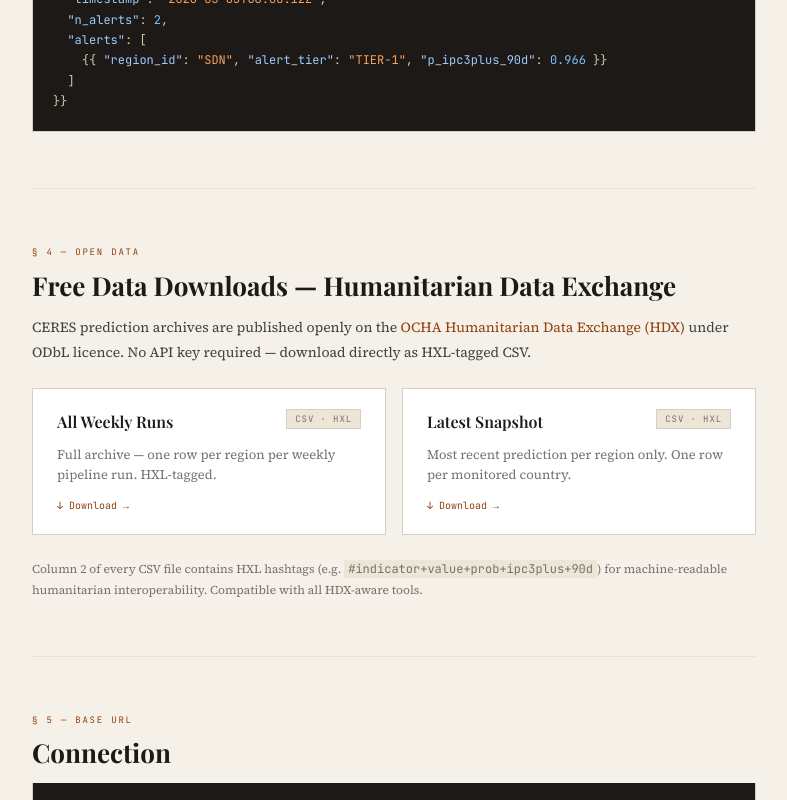
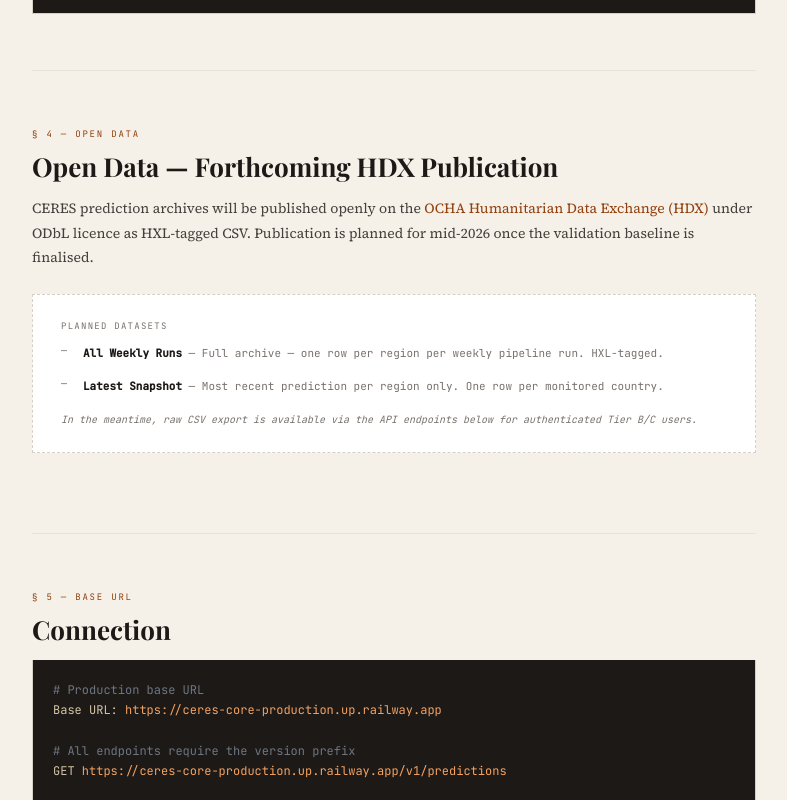
Before and after one commit to northflowlabs/ceres, a Next.js app: page /api-access in a window 1280 px wide. Shown: the part 2879-3679 px from the top of the page, without its empty margins (394-1181 px from the left). Built offline with nearby package versions, Linux system fonts and the light colour scheme.

Commit message:
fix: alerts grid 2-col layout, replace broken HDX section with honest forthcoming copy

```diff
--- a/src/app/api-access/page.tsx
+++ b/src/app/api-access/page.tsx
@@ -543,7 +543,7 @@ export default function ApiAccessPage() {
             <p style={pStyle}>
               CERES delivers intelligence through three channels depending on your tier:
             </p>
-            <div className="alerts-grid" style={{ display: "grid", gridTemplateColumns: "1fr 1fr 1fr", gap: 1, background: "var(--border)", border: "1px solid var(--border)", margin: "20px 0 24px" }}>
+            <div className="alerts-grid" style={{ display: "grid", gridTemplateColumns: "1fr 1fr", gap: 1, background: "var(--border)", border: "1px solid var(--border)", margin: "20px 0 24px" }}>
               {[
                 {
                   label: "Monthly Newsletter",
@@ -595,47 +595,34 @@ export default function ApiAccessPage() {
 
           <section id="hdx" style={section}>
             <div style={sectionLabel}>&sect; 4 &mdash; Open Data</div>
-            <h2 style={h2Style}>Free Data Downloads — Humanitarian Data Exchange</h2>
+            <h2 style={h2Style}>Open Data — Forthcoming HDX Publication</h2>
             <p style={pStyle}>
-              CERES prediction archives are published openly on the{" "}
-              <a href="https://data.humdata.org/dataset/ceres-famine-early-warning" target="_blank" rel="noopener noreferrer" style={{ color: "var(--earth)" }}>
+              CERES prediction archives will be published openly on the{" "}
+              <a href="https://data.humdata.org" target="_blank" rel="noopener noreferrer" style={{ color: "var(--earth)" }}>
                 OCHA Humanitarian Data Exchange (HDX)
               </a>{" "}
-              under ODbL licence. No API key required — download directly as HXL-tagged CSV.
+              under ODbL licence as HXL-tagged CSV. Publication is planned for mid-2026 once the validation baseline is finalised.
             </p>
-            <div className="hdx-grid" style={{ display: "grid", gridTemplateColumns: "1fr 1fr", gap: 16, margin: "24px 0" }}>
-              {[
-                {
-                  label: "All Weekly Runs",
-                  desc: "Full archive — one row per region per weekly pipeline run. HXL-tagged.",
-                  href: "https://ceres-core-production.up.railway.app/v1/export/hdx",
-                  badge: "CSV · HXL",
-                },
-                {
-                  label: "Latest Snapshot",
-                  desc: "Most recent prediction per region only. One row per monitored country.",
-                  href: "https://ceres-core-production.up.railway.app/v1/export/hdx?latest=true",
-                  badge: "CSV · HXL",
-                },
-              ].map(({ label, desc, href, badge }) => (
-                <a key={label} href={href} target="_blank" rel="noopener noreferrer" style={{ textDecoration: "none" }}>
-                  <div style={{
-                    border: "1px solid var(--border)", background: "white", padding: "20px 24px",
-                    transition: "border-color 0.15s", cursor: "pointer",
-                  }}>
-                    <div style={{ display: "flex", justifyContent: "space-between", alignItems: "flex-start", marginBottom: 10 }}>
-                      <span style={{ fontFamily: "var(--display)", fontSize: 16, fontWeight: 600, color: "var(--ink)" }}>{label}</span>
-                      <span style={{ fontFamily: "var(--mono)", fontSize: 9, letterSpacing: "0.1em", background: "var(--parchment-dark)", border: "1px solid var(--border)", padding: "2px 8px", color: "var(--ink-light)" }}>{badge}</span>
+            <div style={{ border: "1px dashed var(--border)", background: "white", padding: "24px 28px", margin: "24px 0" }}>
+              <div style={{ fontFamily: "var(--mono)", fontSize: 9, letterSpacing: "0.14em", textTransform: "uppercase", color: "var(--ink-light)", marginBottom: 8 }}>Planned datasets</div>
+              <div style={{ display: "flex", flexDirection: "column", gap: 10 }}>
+                {[
+                  { label: "All Weekly Runs", desc: "Full archive — one row per region per weekly pipeline run. HXL-tagged." },
+                  { label: "Latest Snapshot", desc: "Most recent prediction per region only. One row per monitored country." },
+                ].map(({ label, desc }) => (
+                  <div key={label} style={{ display: "flex", gap: 16, alignItems: "flex-start" }}>
+                    <span style={{ fontFamily: "var(--mono)", fontSize: 10, color: "var(--ink-light)", flexShrink: 0, marginTop: 2 }}>—</span>
+                    <div>
+                      <span style={{ fontFamily: "var(--mono)", fontSize: 11, fontWeight: 600, color: "var(--ink)" }}>{label}</span>
+                      <span style={{ fontFamily: "var(--mono)", fontSize: 11, color: "var(--ink-light)" }}> — {desc}</span>
                     </div>
-                    <p style={{ fontSize: 13, color: "var(--ink-light)", margin: 0, lineHeight: 1.6 }}>{desc}</p>
-                    <div style={{ fontFamily: "var(--mono)", fontSize: 10, color: "var(--earth)", marginTop: 12 }}>↓ Download →</div>
                   </div>
-                </a>
-              ))}
+                ))}
+              </div>
+              <div style={{ fontFamily: "var(--mono)", fontSize: 10, color: "var(--ink-light)", marginTop: 16, fontStyle: "italic" }}>
+                In the meantime, raw CSV export is available via the API endpoints below for authenticated Tier B/C users.
+              </div>
             </div>
-            <p style={{ fontSize: 12, color: "var(--ink-light)", lineHeight: 1.7 }}>
-              Column 2 of every CSV file contains HXL hashtags (e.g. <code style={{ fontFamily: "var(--mono)", background: "var(--parchment-dark)", padding: "1px 4px" }}>#indicator+value+prob+ipc3plus+90d</code>) for machine-readable humanitarian interoperability. Compatible with all HDX-aware tools.
-            </p>
           </section>
 
           <section id="base" style={section}>
```
